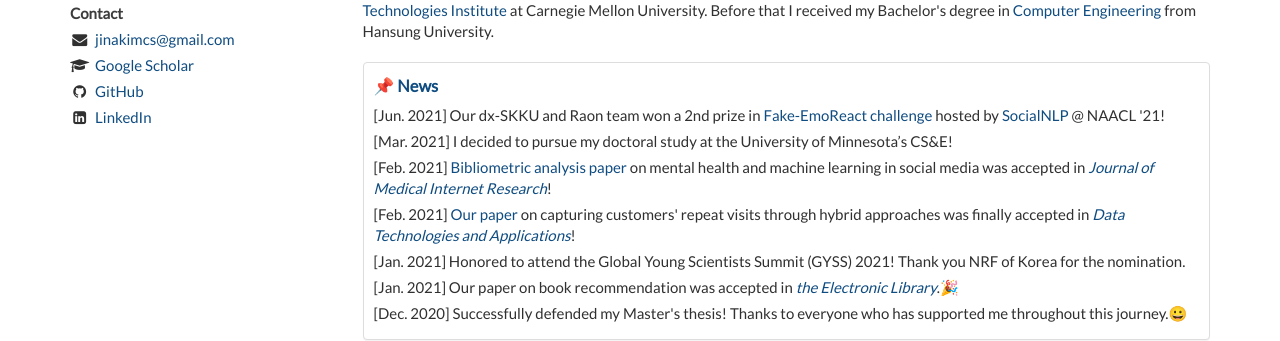
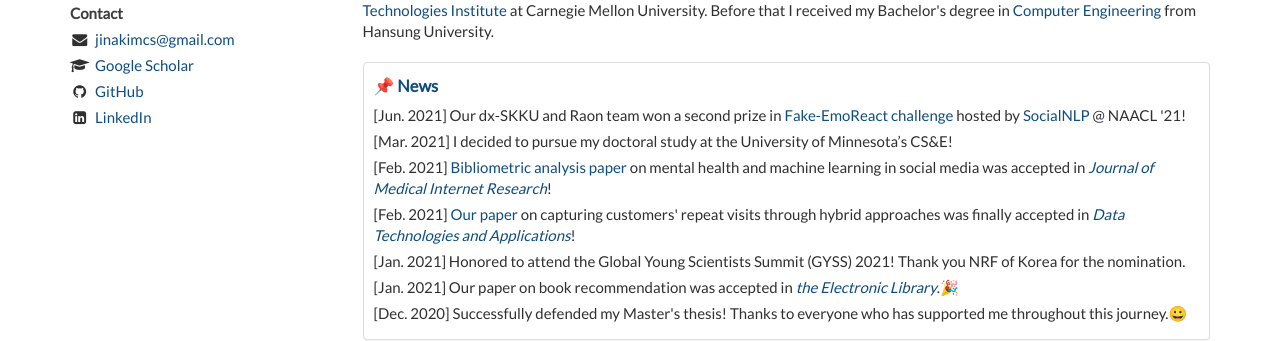
Before and after one commit to Jina-Kim/Jina-Kim.github.io, a Jekyll site: the page built from index.html, in a window 1280 px wide and 900 px high. Shown: the part 317-658 px from the top of the window. Built offline with Jekyll 4.4.1, drawn with Linux system fonts in a browser that asks for light colours; nearby versions of some CDN libraries; the list of posts is cut into pages by our own code.

Commit message:
Update about.html

```diff
--- a/_includes/about.html
+++ b/_includes/about.html
@@ -18,7 +18,7 @@
       <div class="panel-body">
             <h2>📌 News</h2>
             <ul class="list-unstyled">
-                <li>[Jun. 2021] Our dx-SKKU and Raon team won a 2nd prize in <a href="https://sites.google.com/view/covidfake-emoreact-2021/home?authuser=0">Fake-EmoReact challenge</a> hosted by <a href="https://sites.google.com/site/socialnlp2021/#pgnaacl">SocialNLP</a> @ NAACL '21! </li>
+                <li>[Jun. 2021] Our dx-SKKU and Raon team won a second prize in <a href="https://sites.google.com/view/covidfake-emoreact-2021/home?authuser=0">Fake-EmoReact challenge</a> hosted by <a href="https://sites.google.com/site/socialnlp2021/#pgnaacl">SocialNLP</a> @ NAACL '21! </li>
                 <li>[Mar. 2021] I decided to pursue my doctoral study at the University of Minnesota’s CS&E! </li>
                 <li>[Feb. 2021] <a href="https://www.jmir.org/2021/3/e24870/">Bibliometric analysis paper</a> on mental health and machine learning in social media was accepted in <i><a href="https://www.jmir.org/">Journal of Medical Internet Research</a></i>!</li>
                 <li>[Feb. 2021] <a href="https://doi.org/10.1108/DTA-06-2020-0123">Our paper</a> on capturing customers' repeat visits through hybrid approaches was finally accepted in <i><a href="https://www.emeraldgrouppublishing.com/journal/dta">Data Technologies and Applications</a></i>!</li>
```
